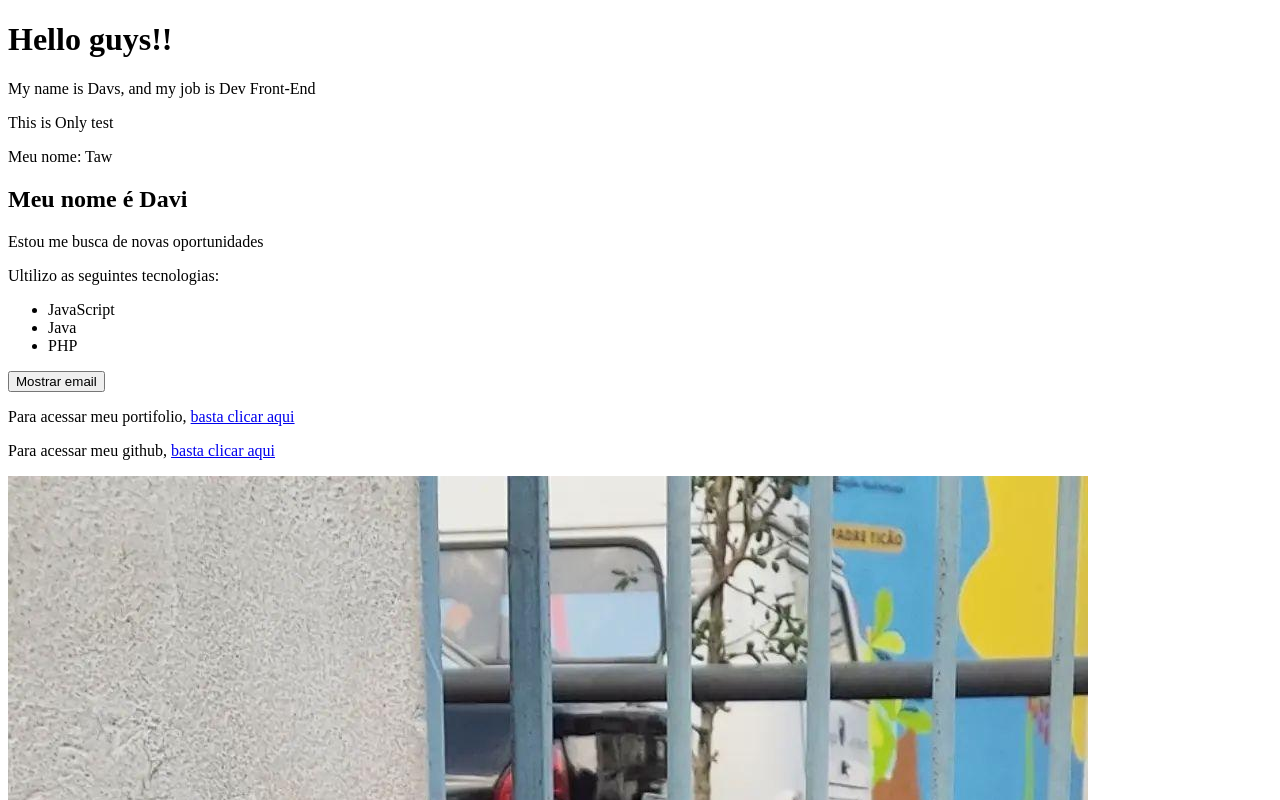
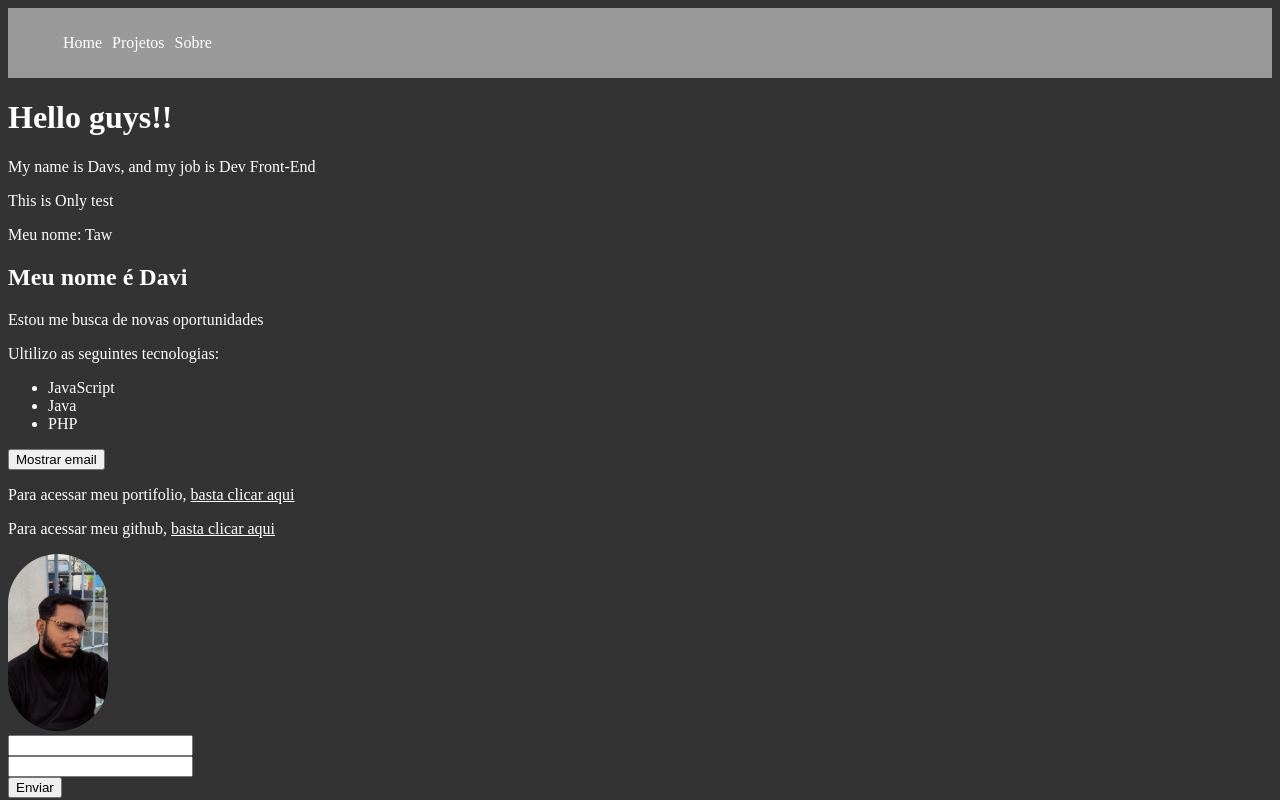
Before and after one commit to Davs06/app_vue_hora-de-codar, a Vue app: page / in a window 1280 px wide. Shown: the top 800 px of the page. Built offline with nearby package versions, Linux system fonts and the light colour scheme.

Commit message:
css global e scoped

```diff
--- a/src/App.vue
+++ b/src/App.vue
@@ -1,5 +1,6 @@
 <template>
   <div>
+    <Header/>
     <primeiroComponente />
     <p> This is {{ test }}</p>
 
@@ -10,6 +11,7 @@
 </template>
 
 <script>
+import Header from './components/Header.vue'
 import primeiroComponente from "./components/primeiroComponente.vue";
 import LifeCycle from './components/LifeCycle.vue';
 import Pessoa from './components/Pessoa.vue';
@@ -18,6 +20,7 @@ import Pessoa from './components/Pessoa.vue';
 export default {
   name: "App",
   components: {
+    Header,
     primeiroComponente,
     LifeCycle,
     Pessoa
@@ -29,3 +32,13 @@ export default {
   },
 };
 </script>
+<!-- globla css -- maniula o css de forma global  -->
+<style>
+  body{
+    background-color: #333;
+    color:#fff;
+  }
+  a{
+    color: #fff;
+  }
+</style>
--- /dev/null
+++ b/src/components/Header.vue
@@ -0,0 +1,47 @@
+<template>
+  <div>
+    <header>
+      <ul>
+        <li><a href="#">Home</a></li>
+        <li><a href="#">Projetos</a></li>
+        <li><a href="#">Sobre</a></li>
+      </ul>
+    </header>
+  </div>
+</template>
+
+<script>
+export default {
+  name: "Header",
+};
+</script>
+
+<!-- scoped css -- manipula o estilo do componente -->
+
+<style scoped>
+header{
+    background-color: #999;
+    margin: 0;
+    padding: 10px;
+}
+
+ul{
+    display: flex;
+}
+
+li{
+    list-style: none;
+    margin: 0 5px;
+}
+
+a{
+    text-decoration: none;
+    transition:.5s;
+}
+
+a:hover{
+    transform: scale(1.2px);
+    color: aqua;
+}
+
+</style>
--- a/src/components/Picture.vue
+++ b/src/components/Picture.vue
@@ -1,13 +1,13 @@
 <template>
   <div>
-      <img :src="avatar" :alt="alt"  />
+    <img :src="avatar" :alt="alt" />
     <!-- usando v-bind de forma resumida = : scr/herf ....-->
   </div>
 </template>
 
   <script>
 export default {
-    name: 'Picture',
+  name: "Picture",
   data() {
     return {
       avatar: "/img/avatar.jpg",
@@ -16,3 +16,13 @@
   },
 };
 </script>
+
+
+<!-- scoped css -- manipula o estilo do componente -->
+
+<style scoped>
+img {
+  width: 100px;
+  border-radius: 100px;
+}
+</style>
```
Lines whose indentation alone changed are shown as unchanged.
